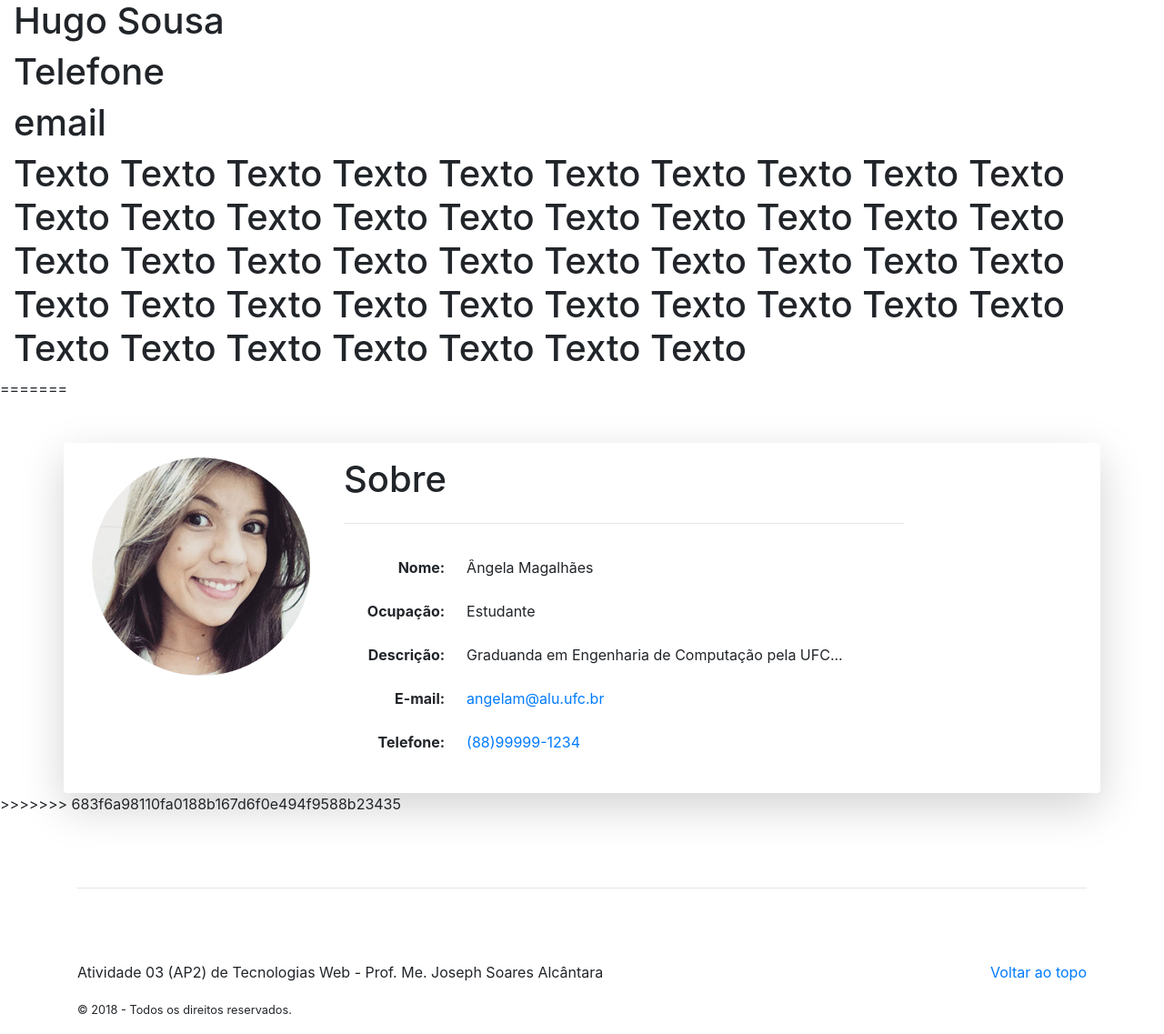
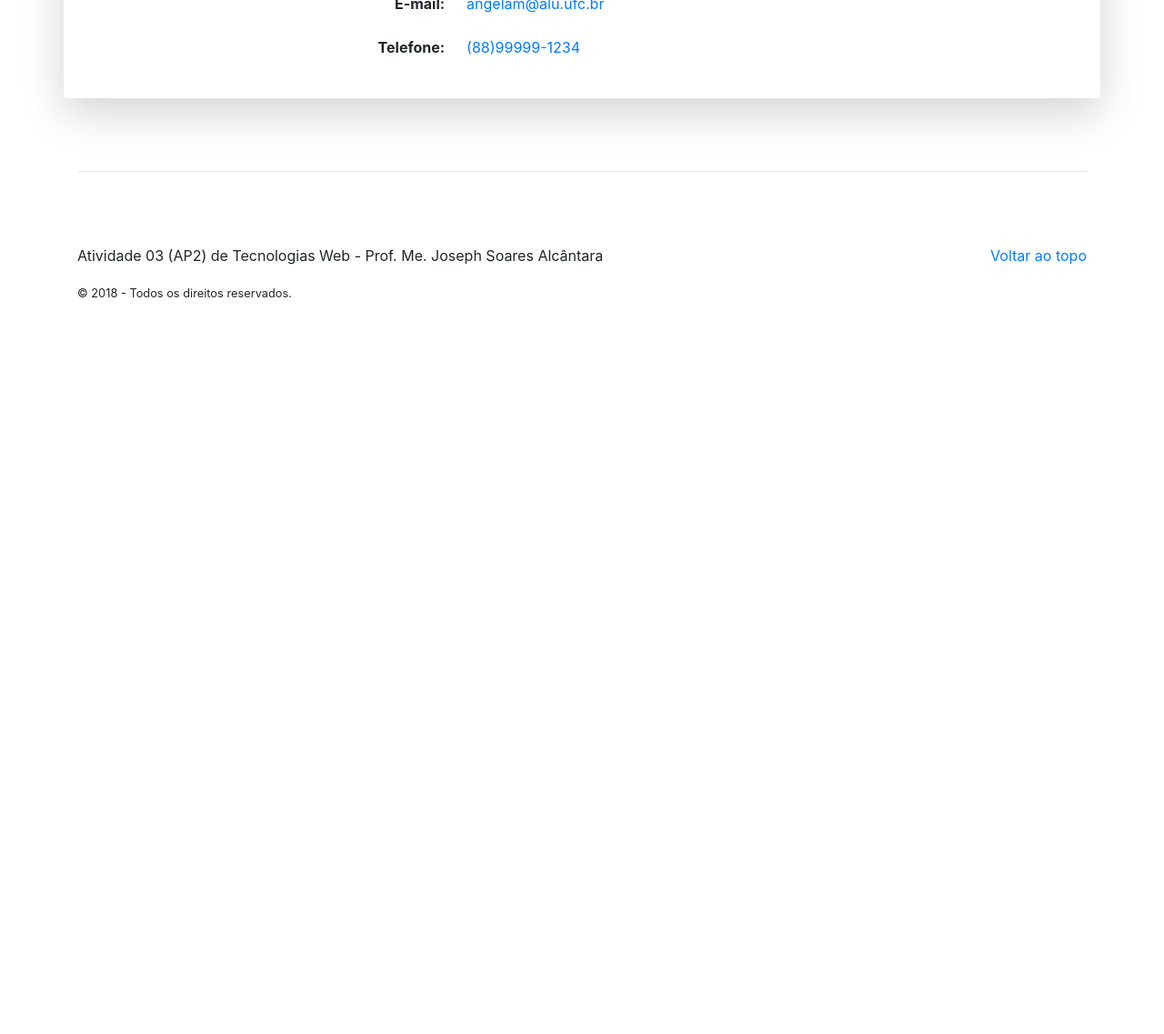
Before and after one commit to lucas26xd/Portifolio-de-Teste-com-CodeIgniter, a CodeIgniter app: page /Projeto3-TecWeb/sobre/view/1 in a window 1280 px wide. Shown: the part 389-1526 px from the top of the page at 91% size. After the commit the page ends 716 px from the top, so only its background shows below. Run offline with CodeIgniter, Linux system fonts and the light colour scheme; data comes from the database, SQL or seed files in the repository.

Commit message:
correção

```diff
--- a/application/views/pages/sobre.php
+++ b/application/views/pages/sobre.php
@@ -1,17 +1,3 @@
-<<<<<<< HEAD
-<div id = "teste" class="container-fluid">
-	  <img class="img-fluid" src="<?=base_url('static/imagens/calabresa1.png')?>">
-	  <h1>Hugo Sousa</h1>
-	  <h1>Telefone</h1>
-	  <h1>email</h1>
-	  <h1>Texto Texto Texto Texto Texto  Texto Texto
-	    Texto Texto Texto Texto Texto Texto Texto Texto
-	    Texto Texto Texto Texto Texto Texto Texto Texto
-	    Texto Texto Texto Texto Texto Texto Texto Texto
-	    Texto Texto Texto Texto Texto Texto Texto Texto
-	    Texto Texto Texto Texto Texto Texto Texto Texto </h1>
-	</div>
-=======
 
     <main role="main" class="container">
 
@@ -63,4 +49,3 @@
       </div>
 
     </main><!-- /.container -->
->>>>>>> 683f6a98110fa0188b167d6f0e494f9588b23435
--- a/static/css/estilo.css
+++ b/static/css/estilo.css
@@ -15,12 +15,6 @@
 main{
   text-align: center;
 }
-<<<<<<< HEAD
-
-#texto_sobre {
-  text-align: center;
-}
-=======
 */
 body {
   padding-top: 4rem;
@@ -46,4 +40,3 @@
   margin-right: .75rem;
   margin-left: .75rem;
 }
->>>>>>> 683f6a98110fa0188b167d6f0e494f9588b23435
```
